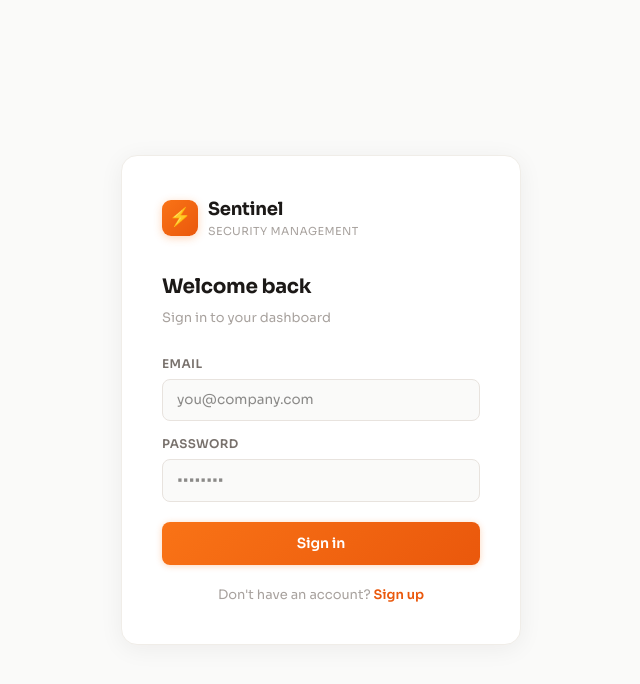
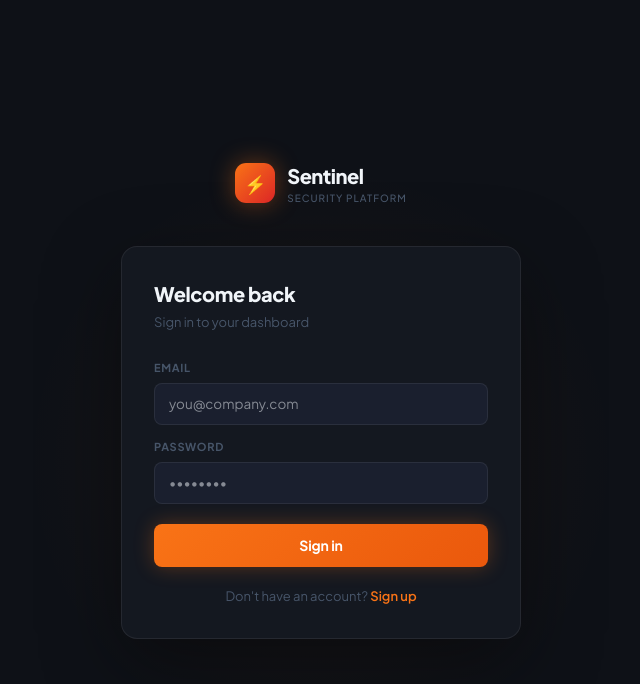
Before and after one commit to spacekid222/Sentinel, a Next.js app: page /login in a window 1280 px wide. Shown: the top 684 px of the page, without its empty margins (319-959 px from the left). Built offline with nearby package versions, Linux system fonts and the light colour scheme; no server answers.

Commit message:
dark theme login

```diff
--- a/app/login/page.tsx
+++ b/app/login/page.tsx
@@ -24,55 +24,65 @@ export default function Login() {
   return (
     <>
       <style>{`
-        @import url('https://fonts.googleapis.com/css2?family=Sora:wght@300;400;500;600;700&display=swap');
+        @import url('https://fonts.googleapis.com/css2?family=Plus+Jakarta+Sans:wght@400;500;600;700;800&display=swap');
         * { box-sizing: border-box; margin: 0; padding: 0; }
-        body { font-family: 'Sora', sans-serif; background: #fafaf9; }
-        input { font-family: 'Sora', sans-serif; }
+        body { font-family: 'Plus Jakarta Sans', sans-serif; background: #0e1117; color: #f1f5f9; -webkit-font-smoothing: antialiased; }
+        input { font-family: 'Plus Jakarta Sans', sans-serif; }
       `}</style>
-      <div style={{ minHeight: '100vh', display: 'flex', alignItems: 'center', justifyContent: 'center', background: '#fafaf9' }}>
-        <div style={{ width: 400, background: '#fff', border: '1px solid #f0ede8', borderRadius: 16, padding: 40, boxShadow: '0 4px 24px rgba(28,25,23,0.06)' }}>
+      <div style={{ minHeight: '100vh', display: 'flex', alignItems: 'center', justifyContent: 'center', background: '#0e1117', position: 'relative', overflow: 'hidden' }}>
 
-          <div style={{ display: 'flex', alignItems: 'center', gap: 10, marginBottom: 32 }}>
-            <div style={{ width: 36, height: 36, background: 'linear-gradient(135deg, #f97316, #ea580c)', borderRadius: 9, display: 'flex', alignItems: 'center', justifyContent: 'center', fontSize: 18, boxShadow: '0 2px 8px rgba(249,115,22,0.3)' }}>⚡</div>
+        {/* Background glow */}
+        <div style={{ position: 'absolute', top: '20%', left: '50%', transform: 'translateX(-50%)', width: 600, height: 600, background: 'radial-gradient(circle, rgba(249,115,22,0.06) 0%, transparent 70%)', pointerEvents: 'none' }} />
+
+        <div style={{ width: 400, position: 'relative', zIndex: 1 }}>
+          {/* Logo */}
+          <div style={{ display: 'flex', alignItems: 'center', gap: 12, marginBottom: 40, justifyContent: 'center' }}>
+            <div style={{ width: 40, height: 40, background: 'linear-gradient(135deg, #f97316, #dc2626)', borderRadius: 11, display: 'flex', alignItems: 'center', justifyContent: 'center', fontSize: 18, boxShadow: '0 0 24px rgba(249,115,22,0.4)' }}>⚡</div>
             <div>
-              <div style={{ fontSize: 18, fontWeight: 700, color: '#1c1917', letterSpacing: '-0.3px' }}>Sentinel</div>
-              <div style={{ fontSize: 11, color: '#a8a29e', textTransform: 'uppercase', letterSpacing: '0.4px' }}>Security Management</div>
+              <div style={{ fontSize: 20, fontWeight: 800, color: '#f1f5f9', letterSpacing: '-0.5px' }}>Sentinel</div>
+              <div style={{ fontSize: 10, color: '#475569', textTransform: 'uppercase', letterSpacing: '1px', fontWeight: 500 }}>Security Platform</div>
             </div>
           </div>
 
-          <div style={{ fontSize: 20, fontWeight: 700, color: '#1c1917', letterSpacing: '-0.3px', marginBottom: 6 }}>
+          {/* Card */}
+          <div style={{ background: '#141820', border: '1px solid rgba(255,255,255,0.07)', borderRadius: 16, padding: 32, boxShadow: '0 24px 80px rgba(0,0,0,0.4)' }}>
+            <div style={{ fontSize: 20, fontWeight: 800, color: '#f1f5f9', letterSpacing: '-0.4px', marginBottom: 4 }}>
               {isSignUp ? 'Create account' : 'Welcome back'}
             </div>
-          <div style={{ fontSize: 13, color: '#a8a29e', marginBottom: 28 }}>
+            <div style={{ fontSize: 13, color: '#475569', marginBottom: 28 }}>
               {isSignUp ? 'Set up your Sentinel account' : 'Sign in to your dashboard'}
             </div>
 
             <div style={{ marginBottom: 14 }}>
-            <div style={{ fontSize: 12, fontWeight: 600, color: '#78716c', textTransform: 'uppercase', letterSpacing: '0.4px', marginBottom: 6 }}>Email</div>
+              <div style={{ fontSize: 11, fontWeight: 700, color: '#475569', textTransform: 'uppercase', letterSpacing: '0.7px', marginBottom: 6 }}>Email</div>
               <input
                 type="email"
                 placeholder="you@company.com"
                 value={email}
                 onChange={e => setEmail(e.target.value)}
                 onKeyDown={e => e.key === 'Enter' && handleSubmit()}
-              style={{ width: '100%', background: '#fafaf9', border: '1px solid #e8e3de', borderRadius: 8, padding: '10px 14px', color: '#1c1917', fontSize: 13.5, outline: 'none' }}
+                style={{ width: '100%', background: '#1a1f2e', border: '1px solid rgba(255,255,255,0.07)', borderRadius: 8, padding: '10px 14px', color: '#f1f5f9', fontSize: 13.5, outline: 'none', transition: 'border-color 0.15s' }}
+                onFocus={e => e.target.style.borderColor = '#f97316'}
+                onBlur={e => e.target.style.borderColor = 'rgba(255,255,255,0.07)'}
               />
             </div>
 
             <div style={{ marginBottom: 20 }}>
-            <div style={{ fontSize: 12, fontWeight: 600, color: '#78716c', textTransform: 'uppercase', letterSpacing: '0.4px', marginBottom: 6 }}>Password</div>
+              <div style={{ fontSize: 11, fontWeight: 700, color: '#475569', textTransform: 'uppercase', letterSpacing: '0.7px', marginBottom: 6 }}>Password</div>
               <input
                 type="password"
                 placeholder="••••••••"
                 value={password}
                 onChange={e => setPassword(e.target.value)}
                 onKeyDown={e => e.key === 'Enter' && handleSubmit()}
-              style={{ width: '100%', background: '#fafaf9', border: '1px solid #e8e3de', borderRadius: 8, padding: '10px 14px', color: '#1c1917', fontSize: 13.5, outline: 'none' }}
+                style={{ width: '100%', background: '#1a1f2e', border: '1px solid rgba(255,255,255,0.07)', borderRadius: 8, padding: '10px 14px', color: '#f1f5f9', fontSize: 13.5, outline: 'none', transition: 'border-color 0.15s' }}
+                onFocus={e => e.target.style.borderColor = '#f97316'}
+                onBlur={e => e.target.style.borderColor = 'rgba(255,255,255,0.07)'}
               />
             </div>
 
             {error && (
-            <div style={{ background: '#fee2e2', color: '#b91c1c', borderRadius: 8, padding: '10px 14px', fontSize: 13, marginBottom: 16 }}>
+              <div style={{ background: 'rgba(248,113,113,0.1)', border: '1px solid rgba(248,113,113,0.2)', color: '#f87171', borderRadius: 8, padding: '10px 14px', fontSize: 13, marginBottom: 16 }}>
                 {error}
               </div>
             )}
@@ -80,16 +90,17 @@ export default function Login() {
             <button
               onClick={handleSubmit}
               disabled={loading}
-            style={{ width: '100%', background: 'linear-gradient(135deg, #f97316, #ea580c)', color: '#fff', border: 'none', borderRadius: 8, padding: '11px', fontSize: 14, fontWeight: 600, cursor: 'pointer', fontFamily: 'Sora, sans-serif', letterSpacing: '-0.1px', boxShadow: '0 1px 6px rgba(249,115,22,0.3)' }}
+              style={{ width: '100%', background: 'linear-gradient(135deg, #f97316, #ea580c)', color: '#fff', border: 'none', borderRadius: 8, padding: '11px', fontSize: 14, fontWeight: 700, cursor: 'pointer', fontFamily: 'Plus Jakarta Sans, sans-serif', boxShadow: '0 0 20px rgba(249,115,22,0.3)', transition: 'all 0.15s', letterSpacing: '-0.1px' }}
             >
               {loading ? 'Please wait...' : isSignUp ? 'Create account' : 'Sign in'}
             </button>
 
-          <div style={{ textAlign: 'center', marginTop: 20, fontSize: 13, color: '#a8a29e' }}>
+            <div style={{ textAlign: 'center', marginTop: 20, fontSize: 13, color: '#475569' }}>
               {isSignUp ? 'Already have an account? ' : "Don't have an account? "}
-            <span onClick={() => setIsSignUp(!isSignUp)} style={{ color: '#ea580c', fontWeight: 600, cursor: 'pointer' }}>
+              <span onClick={() => setIsSignUp(!isSignUp)} style={{ color: '#f97316', fontWeight: 600, cursor: 'pointer' }}>
                 {isSignUp ? 'Sign in' : 'Sign up'}
               </span>
+            </div>
           </div>
         </div>
       </div>
```
Lines whose indentation alone changed are shown as unchanged.
